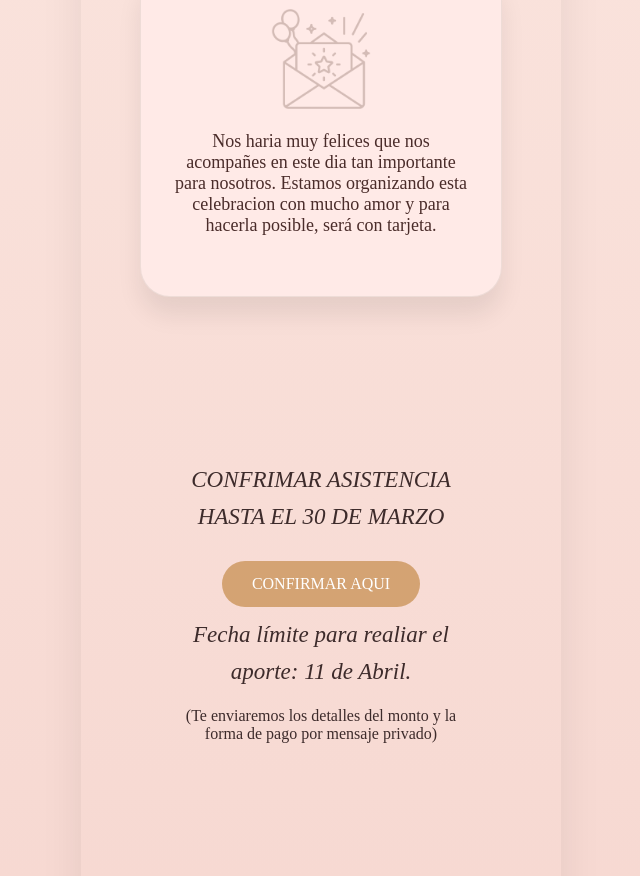
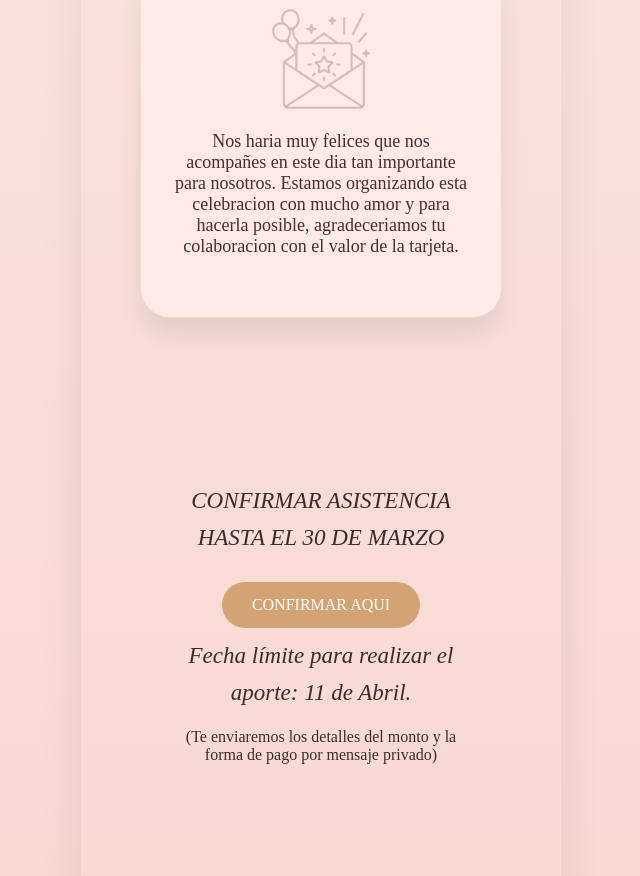
Before and after one commit to ArielBenz1/pagina-boda, a React (Vite) app: page / in a window 1280 px wide. Shown: the part 3900-4776 px from the top of the page, without its empty margins (319-959 px from the left). Built offline with nearby package versions, Linux system fonts and the light colour scheme.

Commit message:
Update App.jsx

```diff
--- a/src/App.jsx
+++ b/src/App.jsx
@@ -266,14 +266,14 @@ const prev = () =>
   <div className="dress-card">
     <img src="tarjeta.png" class="disco-icon"/>
     <p className="dress-main">Nos haria muy felices que nos acompañes en este dia tan importante para nosotros.
-      Estamos organizando esta celebracion con mucho amor y para hacerla posible, será con tarjeta.</p>
+      Estamos organizando esta celebracion con mucho amor y para hacerla posible, agradeceriamos tu colaboracion con el valor de la tarjeta.</p>
   </div>
 </div>
 </section>
 
 <section className="section">
   <p className="verse-text">
-    CONFRIMAR ASISTENCIA HASTA EL 30 DE MARZO
+    CONFIRMAR ASISTENCIA HASTA EL 30 DE MARZO
   </p>
   <a
   href="https://wa.me/5493814434964?text=Hola!%20Confirmo%20mi%20asistencia%20a%20la%20boda%20💍"
@@ -283,7 +283,7 @@ const prev = () =>
   CONFIRMAR AQUI
 </a>
     <p className="verse-text">
-    Fecha límite para realiar el aporte: 11 de Abril.
+    Fecha límite para realizar el aporte: 11 de Abril.
   </p>
   <p>(Te enviaremos los detalles del monto y la forma de pago por mensaje privado)</p>
 </section>
```
